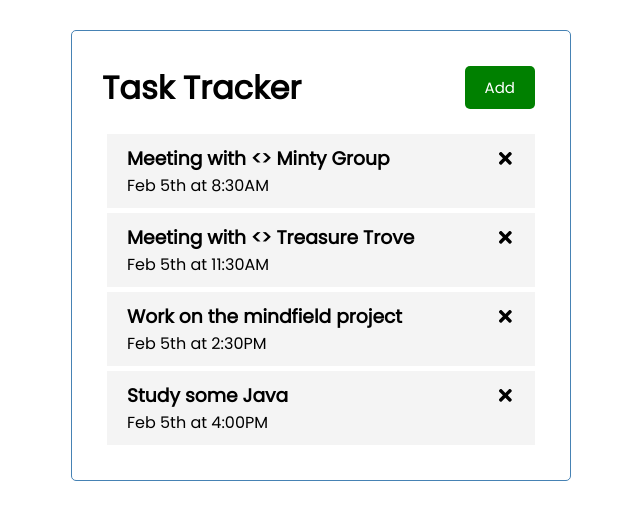
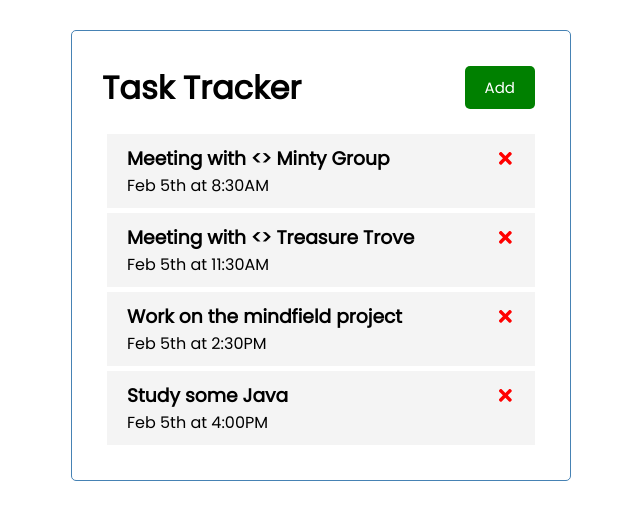
Before and after one commit to Jaysavvy/MiniCodeProejects, a React (Create React App) app in the folder React Todo List/react-task-tracker/: page / in a window 1280 px wide. Shown: the top 520 px of the page, without its empty margins (319-959 px from the left). Built offline with nearby package versions, Linux system fonts and the light colour scheme.

Commit message:
added onclick double

```diff
--- a/React Todo List/react-task-tracker/src/App.js
+++ b/React Todo List/react-task-tracker/src/App.js
@@ -36,10 +36,27 @@
     },
 
 ])
+
+//  Delete Task
+
+const deleteTask = (id) =>{
+  setTasks(tasks.filter((task) => task.id !== id))
+}
+
+// Toggle Reminder
+const toggleReminder = (id) => {
+  setTasks(
+    tasks.map((task) =>
+    task.id === id ? {...task, reminder:
+      !task.reminder} : task ))
+}
+
+
   return (
     <div className="container">
       <Header />
-      <Tasks tasks= {tasks}/>
+      {tasks.length> 0 ? <Tasks tasks={tasks} onDelete={deleteTask} onToggle ={toggleReminder} /> : ('You Have No Task')}
+
     </div>
 
   )
--- a/React Todo List/react-task-tracker/src/Componets/Task.js
+++ b/React Todo List/react-task-tracker/src/Componets/Task.js
@@ -1,11 +1,14 @@
 import { FaTimes} from 'react-icons/fa'
 
 
-const Task = ({task}) => {
+const Task = ({task, onDelete, onToggle}) => {
   return (
-    <div className ='task'>
+    <div className ='task' onDoubleClick={() => onToggle(task.id)}>
         <h3>
-            {task.text}<FaTimes />
+            {task.text}{' '}
+            <FaTimes
+                style={{color: 'red', cursor: 'pointer'}}
+                onClick={() => onDelete(task.id)} />
         </h3>
         <p>{task.day}</p>
     </div>
--- a/React Todo List/react-task-tracker/src/Componets/Tasks.js
+++ b/React Todo List/react-task-tracker/src/Componets/Tasks.js
@@ -1,12 +1,16 @@
 import Task from './Task'
 
 
-const Tasks = ({tasks}) => {
+const Tasks = ({tasks, onDelete, onToggle}) => {
 
   return (
     <>
         {tasks.map((task) => (
-        <Task key={task.id} task={task} />
+        <Task
+        key={task.id}
+        task={task}
+        onDelete={onDelete}
+        onToggle={onToggle} />
         ))}
     </>
   )
```
